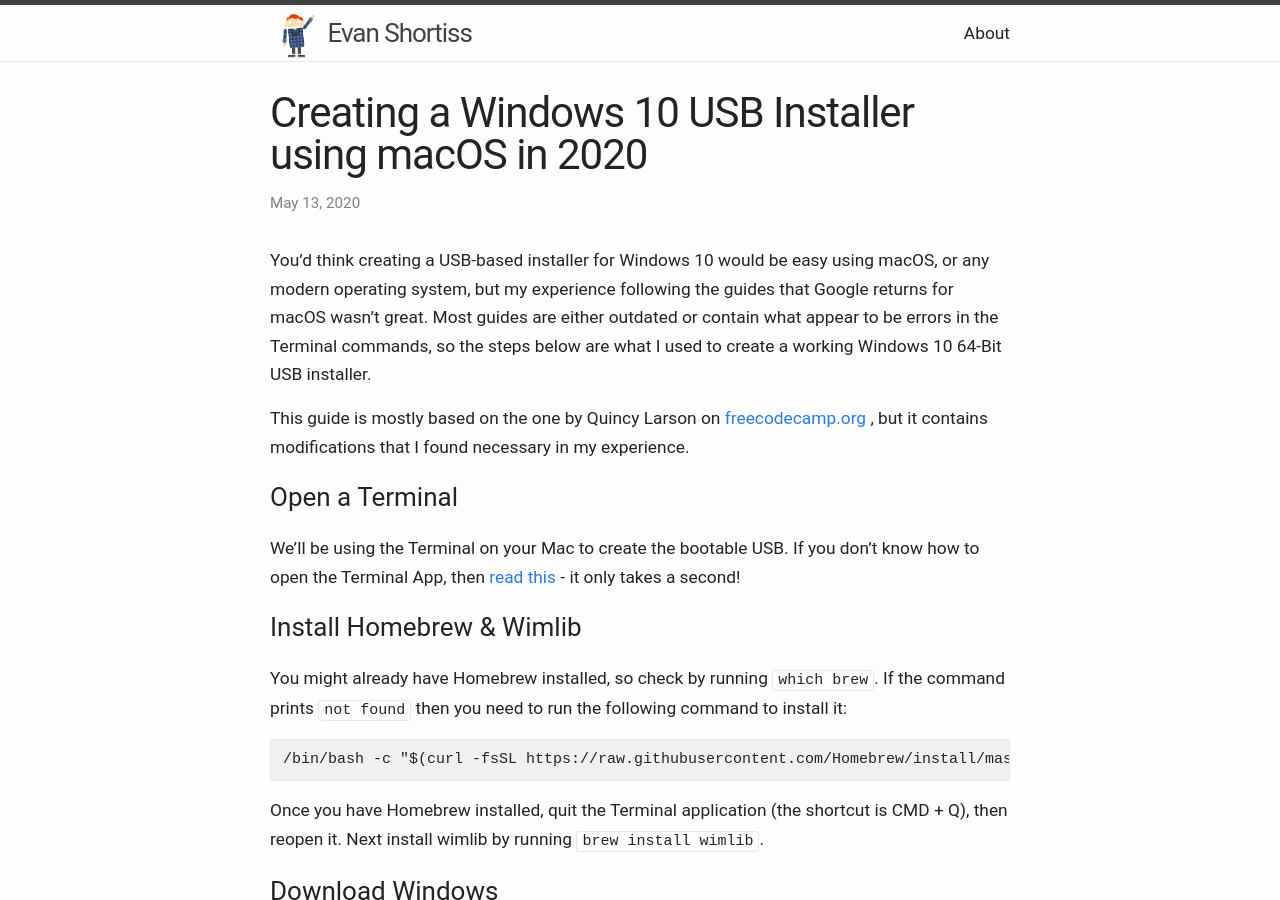
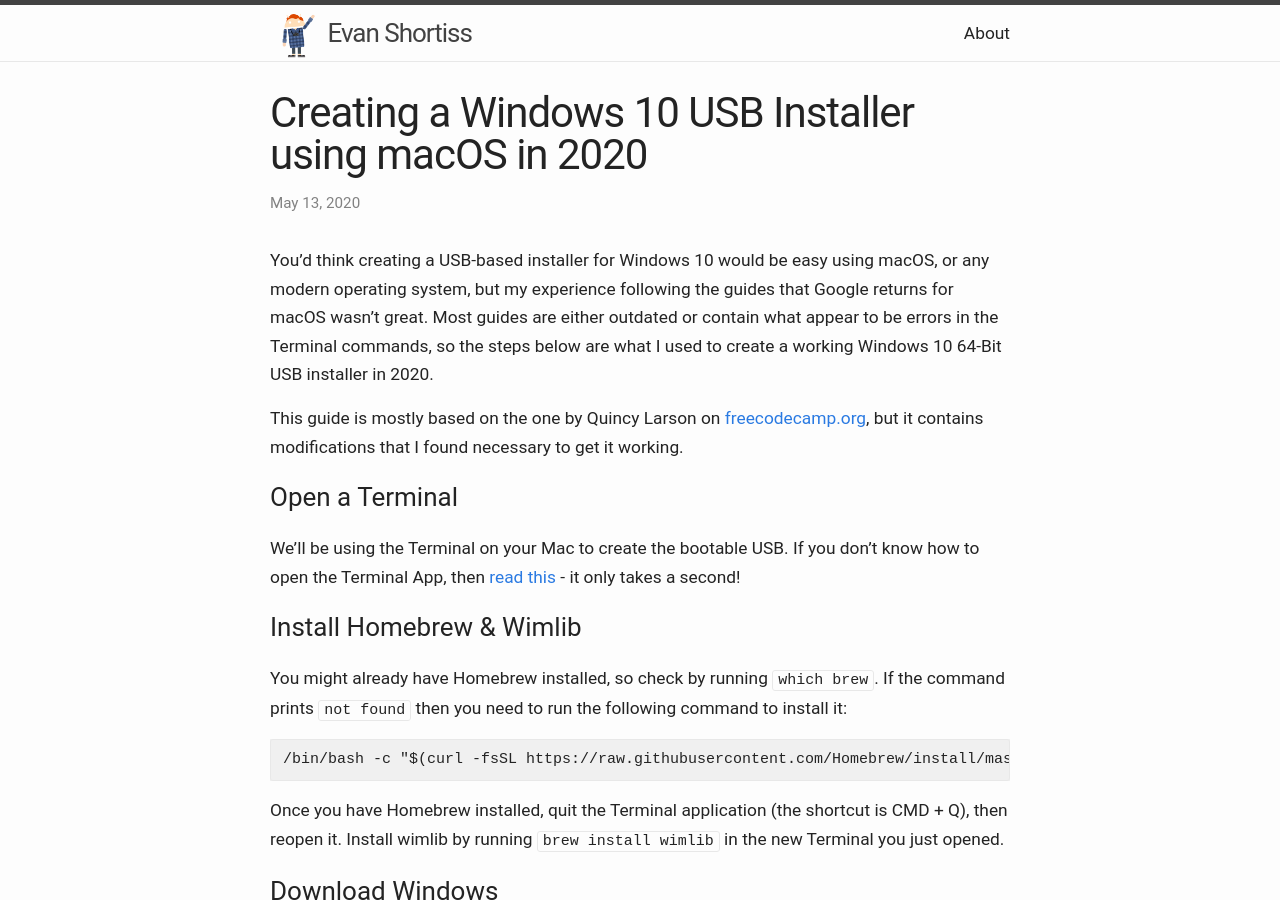
Before and after one commit to evanshortiss/evanshortiss.github.io, a Jekyll site: the page built from _posts/2020-05-13-create-a-windows-install-usb-via-macos.markdown, in a window 1280 px wide and 900 px high. Built offline with Jekyll 4.4.1, drawn with Linux system fonts in a browser that asks for light colours.

Commit message:
fix: minor issues in windows usb blogpost

````diff
--- a/_posts/2020-05-13-create-a-windows-install-usb-via-macos.markdown
+++ b/_posts/2020-05-13-create-a-windows-install-usb-via-macos.markdown
@@ -9,11 +9,11 @@
 macOS, or any modern operating system, but my experience following the guides
 that Google returns for macOS wasn't great. Most guides are either outdated or
 contain what appear to be errors in the Terminal commands, so the steps below
-are what I used to create a working Windows 10 64-Bit USB installer.
+are what I used to create a working Windows 10 64-Bit USB installer in 2020.
 
 This guide is mostly based on the one by Quincy Larson on
-[freecodecamp.org](https://www.freecodecamp.org/news/how-make-a-windows-10-usb-using-your-mac-build-a-bootable-iso-from-your-macs-terminal/)
-, but it contains modifications that I found necessary in my experience.
+[freecodecamp.org](https://www.freecodecamp.org/news/how-make-a-windows-10-usb-using-your-mac-build-a-bootable-iso-from-your-macs-terminal/),
+but it contains modifications that I found necessary to get it working.
 
 
 ### Open a Terminal
@@ -30,8 +30,8 @@
 ```
 
 Once you have Homebrew installed, quit the Terminal application (the shortcut
-is CMD + Q), then reopen it. Next install wimlib by running
-`brew install wimlib`.
+is CMD + Q), then reopen it. Install wimlib by running `brew install wimlib` in
+the new Terminal you just opened.
 
 ### Download Windows
 Download a Windows 10 ISO. You can do so at this link on [microsoft.com](https://www.microsoft.com/en-us/software-download/windows10ISO).
````
